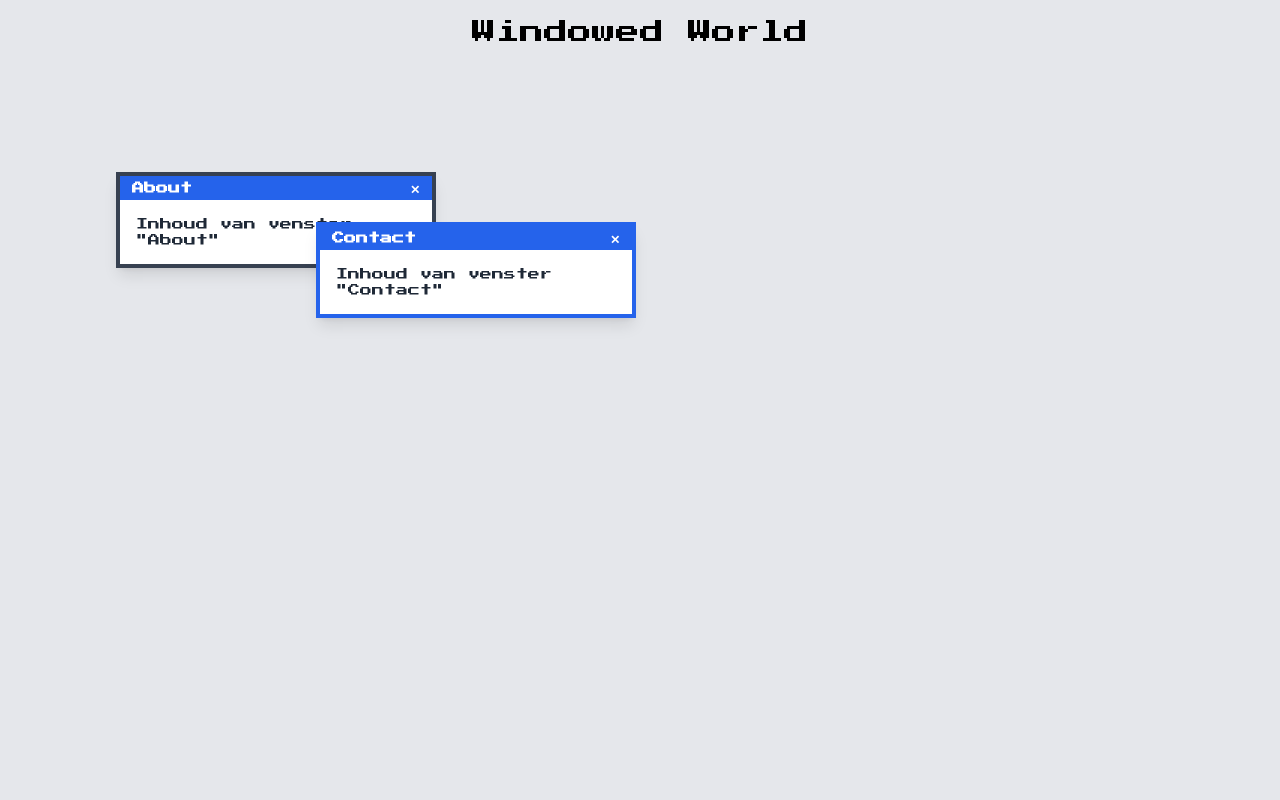
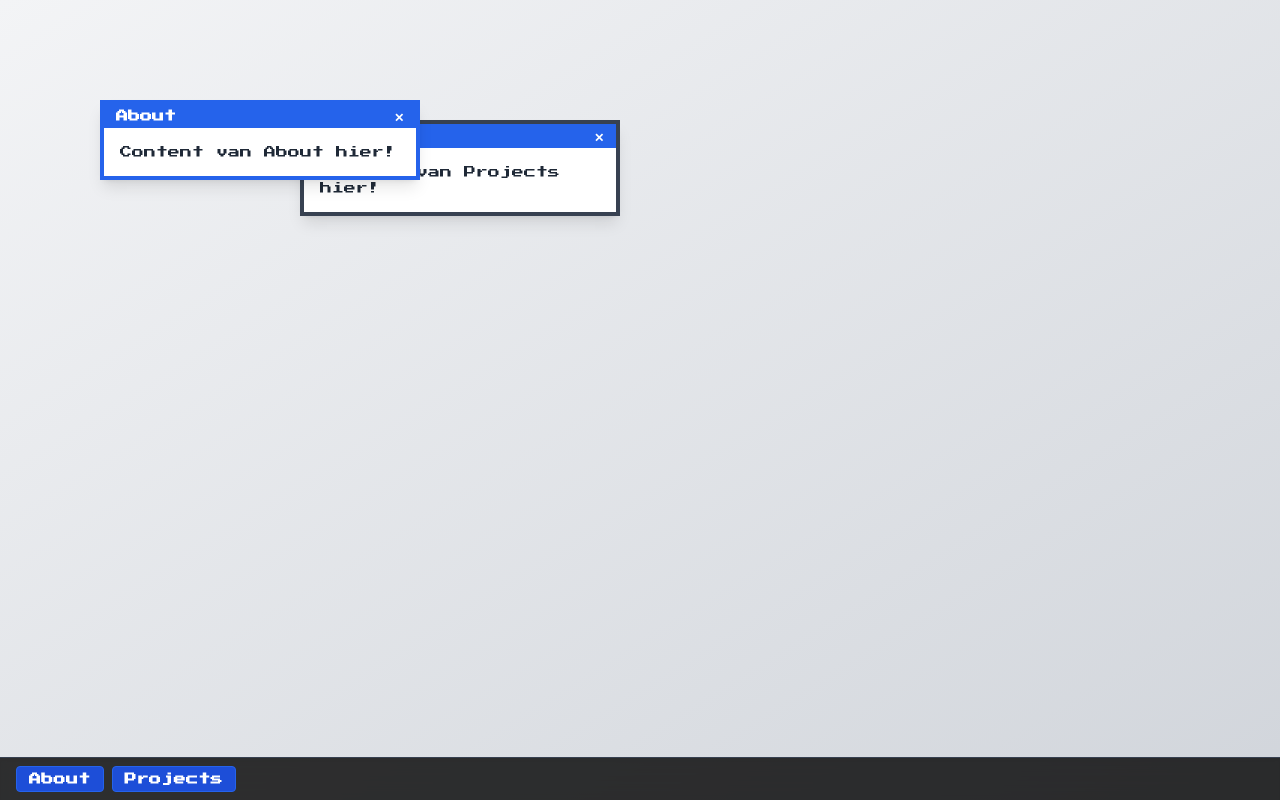
Before and after one commit to BrigitteHx/PortfolioProject, a React (Vite) app in the folder windowed-world/: page / in a window 1280 px wide. Built offline with nearby package versions, Linux system fonts and the light colour scheme.

Commit message:
added task/ navigation bar

```diff
--- a/windowed-world/src/App.tsx
+++ b/windowed-world/src/App.tsx
@@ -5,49 +5,82 @@ interface WindowData {
   id: number;
   title: string;
   position: { x: number; y: number };
-  isOpen: boolean;
+  isFocused: boolean;
+  isMinimized: boolean;
 }
 
 export default function App() {
   const [windows, setWindows] = useState<WindowData[]>([
-    { id: 1, title: "About", position: { x: 100, y: 100 }, isOpen: true },
-    { id: 2, title: "Contact", position: { x: 300, y: 150 }, isOpen: true },
+    { id: 1, title: "About", position: { x: 100, y: 100 }, isFocused: true, isMinimized: false },
+    { id: 2, title: "Projects", position: { x: 300, y: 120 }, isFocused: false, isMinimized: false },
   ]);
 
-  // Houd een array bij van venster ID's die de stapelvolgorde bepaalt:
-  const [zOrder, setZOrder] = useState<number[]>(windows.map(w => w.id));
+  const focusWindow = (id: number) => {
+    setWindows((ws) =>
+      ws.map((w) => ({
+        ...w,
+        isFocused: w.id === id,
+      }))
+    );
+  };
 
-  function closeWindow(id: number) {
-    setWindows(ws => ws.map(w => (w.id === id ? { ...w, isOpen: false } : w)));
-    setZOrder(zs => zs.filter(zid => zid !== id));
-  }
+  const closeWindow = (id: number) => {
+    setWindows((ws) => ws.filter((w) => w.id !== id));
+  };
 
-  function focusWindow(id: number) {
-    setZOrder(zs => [...zs.filter(zid => zid !== id), id]); // Zet gefocust venster achteraan (bovenste)
-  }
+  const toggleMinimize = (id: number) => {
+    setWindows((ws) =>
+      ws.map((w) =>
+        w.id === id
+          ? { ...w, isMinimized: !w.isMinimized, isFocused: !w.isMinimized }
+          : w
+      )
+    );
+  };
+
+  const getZIndex = (id: number) => {
+    const focused = windows.find((w) => w.isFocused);
+    return focused?.id === id ? 100 : 10;
+  };
 
   return (
-    <div className="min-h-screen bg-gray-200 p-4 relative overflow-hidden">
-      <h1 className="text-2xl mb-6 text-center">Windowed World</h1>
-
-      {windows
-        .filter(w => w.isOpen)
-        .map(w => {
-          const zIndex = zOrder.indexOf(w.id) + 10; // basis z-index 10 + positie
-          return (
+    <div className="min-h-screen bg-gradient-to-br from-gray-100 to-gray-300 font-retro relative overflow-hidden">
+      {/* Render vensters */}
+      {windows.map(
+        (w) =>
+          !w.isMinimized && (
             <Window
               key={w.id}
               title={w.title}
               defaultPosition={w.position}
-              isFocused={zOrder[zOrder.length - 1] === w.id} // Is het bovenste venster?
+              isFocused={w.isFocused}
               onFocus={() => focusWindow(w.id)}
               onClose={() => closeWindow(w.id)}
-              style={{ zIndex }} // Geef z-index mee aan Window
+              style={{ zIndex: getZIndex(w.id) }}
             >
-              <p>Inhoud van venster "{w.title}"</p>
+              <p>Content van {w.title} hier!</p>
             </Window>
-          );
-        })}
+          )
+      )}
+
+      {/* Taskbar */}
+      <div className="fixed bottom-0 left-0 right-0 bg-black/80 backdrop-blur text-white px-4 py-2 flex gap-2 border-t border-gray-700 shadow-inner">
+        {windows.map((w) => (
+          <button
+            key={w.id}
+            onClick={() => toggleMinimize(w.id)}
+            className={`px-3 py-1 rounded border font-bold text-xs tracking-wide transition-all
+              ${
+                w.isMinimized
+                  ? "bg-gray-600 border-gray-500 hover:bg-gray-500"
+                  : "bg-blue-700 border-blue-600 hover:bg-blue-600"
+              }
+            `}
+          >
+            {w.title}
+          </button>
+        ))}
+      </div>
     </div>
   );
 }
```
